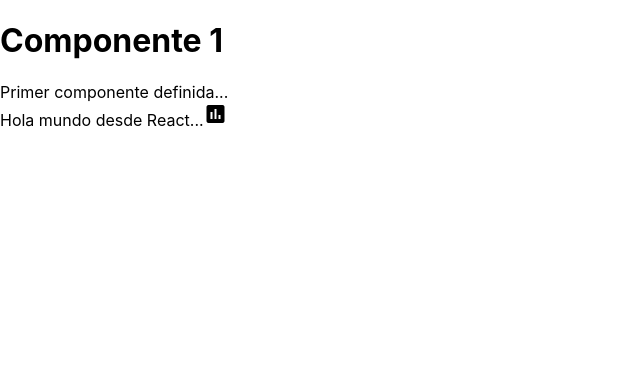
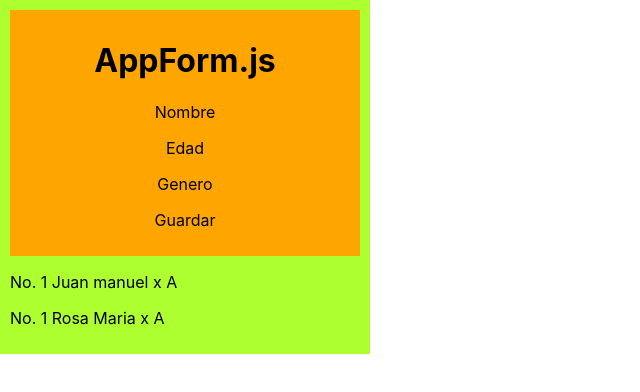
Before and after one commit to kiotosys/react02, a React (Create React App) app: page / in a window 1280 px wide. Shown: the top 392 px of the page, without its empty margins (0-640 px from the left). Built offline with nearby package versions, Linux system fonts and the light colour scheme.

Commit message:
v5. Diseño App.js y AppForm

```diff
--- a/src/App.js
+++ b/src/App.js
@@ -1,14 +1,14 @@
+import AppForm from './components/AppForm';
 import logo from './logo.svg';
 //import './App.css';
 import C01componente from './pagina/C01componente';
 
 function App() {
   return (
-    <div>
-      <C01componente />
-      Hola mundo desde React...
-      <i class="large material-icons">insert_chart</i>
-
+    <div style={{width:"350px", background:"greenyellow", padding:"10px"}}>
+      <AppForm />
+      <p>No. 1 Juan manuel       x   A</p>
+      <p>No. 1 Rosa Maria        x   A</p>
     </div>
   );
 }
--- /dev/null
+++ b/src/components/AppForm.js
@@ -0,0 +1,15 @@
+import React from 'react'
+
+const AppForm = () => {
+  return (
+    <div style={{background:"orange", padding:"10px", textAlign:"center"}}>
+      <h1>AppForm.js</h1>
+      <p>Nombre</p>
+      <p>Edad</p>
+      <p>Genero</p>
+      <p>Guardar</p>
+    </div>
+  )
+}
+
+export default AppForm
```
Also changed, not shown: src/components/firebase.js (added, +17 -0 lines), src/components/C04NuevoComp.js (added).
